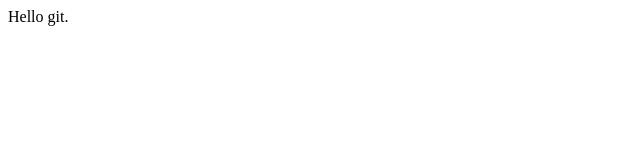
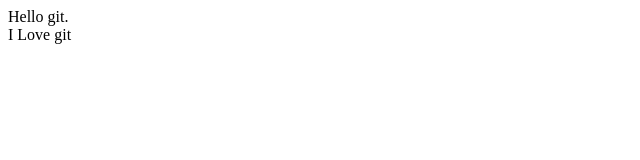
Before and after one commit to jeodev/demo-repo, a plain HTML site: page index.html in a window 1280 px wide. Shown: the full height of the page, 0-640 px from the left. Drawn offline with Linux system fonts and the light colour scheme.

Commit message:
Add more contents on index.html
Some additional, more descriptions

```diff
--- a/index.html
+++ b/index.html
@@ -1 +1,3 @@
 <div>Hello git.</div>
+
+<div>I Love git</div>
```
